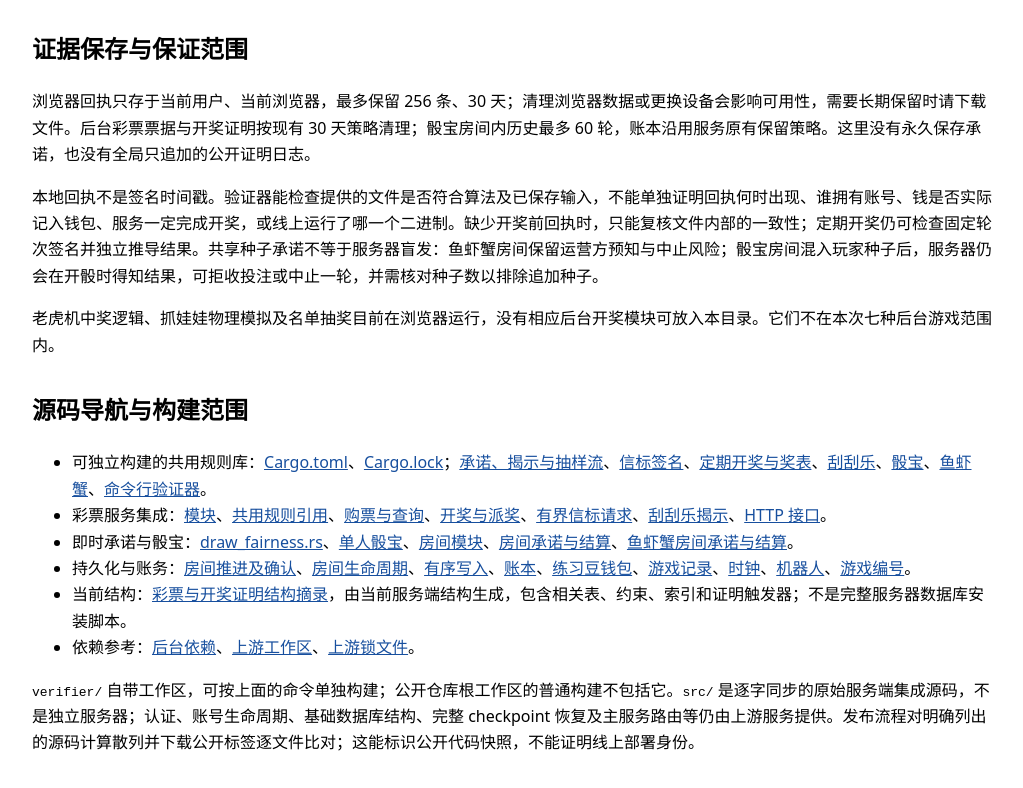
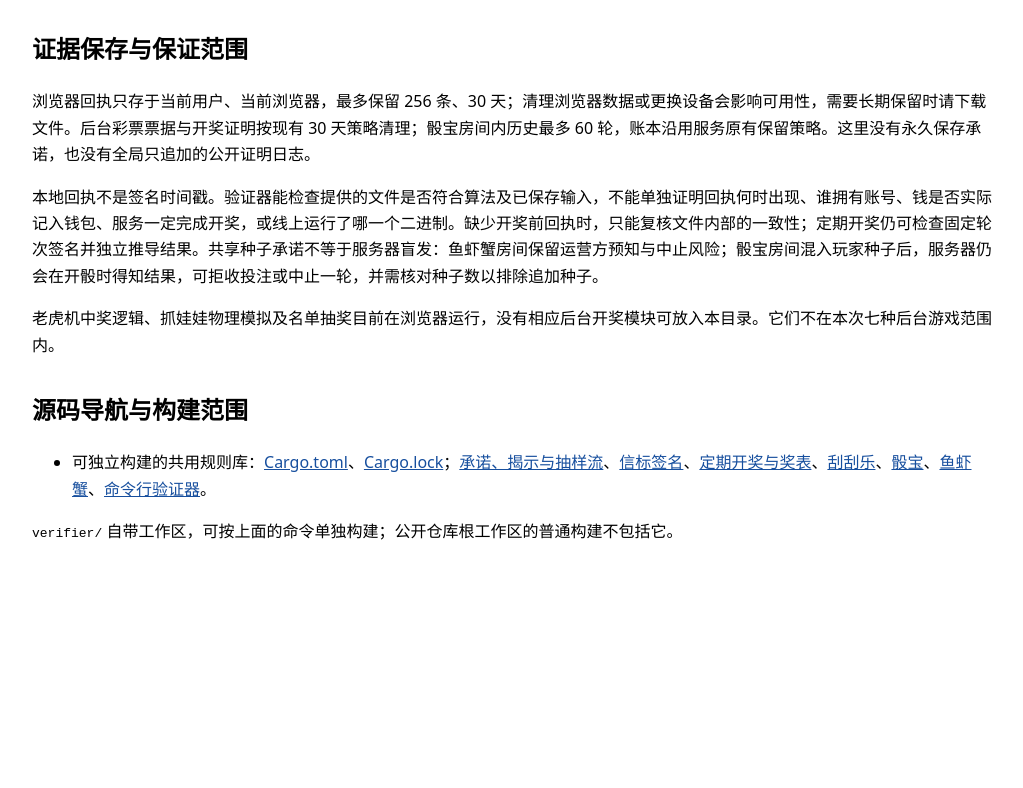
Before and after one commit to CisaSettle/bluffking, a plain HTML site: page draw-games/index.html in a window 1280 px wide. Shown: the part 3491-4279 px from the top of the page, without its empty margins (128-1151 px from the left). After the commit the page ends 4116 px from the top, so only its background shows below. Drawn offline with Linux system fonts and the light colour scheme.

Commit message:
Sync OSS subset from texas-h5 67ef01a26 [skip ci]
Automated one-way extraction (scripts/oss-sync.sh). Subset hash: 5df3425eec5ebc64827322a131bd8f5254b51053c123a9f05a3a4ffc232a1f14. Tag
solver-src-2026-11-22-2 = the AGPL §13 Corresponding Source for the solver deployed at
texas-h5 67ef01a26 (incl. the exact build lock).

```diff
--- a/draw-games/index.html
+++ b/draw-games/index.html
@@ -92,13 +92,8 @@
         <h2>源码导航与构建范围</h2>
         <ul>
           <li>可独立构建的共用规则库：<a href="verifier/Cargo.toml">Cargo.toml</a>、<a href="verifier/Cargo.lock">Cargo.lock</a>；<a href="verifier/src/proof.rs">承诺、揭示与抽样流</a>、<a href="verifier/src/beacon.rs">信标签名</a>、<a href="verifier/src/lottery.rs">定期开奖与奖表</a>、<a href="verifier/src/scratch.rs">刮刮乐</a>、<a href="verifier/src/sicbo.rs">骰宝</a>、<a href="verifier/src/yuxiaxie.rs">鱼虾蟹</a>、<a href="verifier/src/bin/draw-verify.rs">命令行验证器</a>。</li>
-          <li>彩票服务集成：<a href="src/lottery/mod.rs">模块</a>、<a href="src/lottery/rules.rs">共用规则引用</a>、<a href="src/lottery/store.rs">购票与查询</a>、<a href="src/lottery/draw_loop.rs">开奖与派奖</a>、<a href="src/lottery/beacon.rs">有界信标请求</a>、<a href="src/lottery/scratch.rs">刮刮乐揭示</a>、<a href="src/lottery/handlers.rs">HTTP 接口</a>。</li>
-          <li>即时承诺与骰宝：<a href="src/draw_fairness.rs">draw_fairness.rs</a>、<a href="src/sicbo.rs">单人骰宝</a>、<a href="src/sicbo_room/mod.rs">房间模块</a>、<a href="src/sicbo_room/store.rs">房间承诺与结算</a>、<a href="src/yuxiaxie/store.rs">鱼虾蟹房间承诺与结算</a>。</li>
-          <li>持久化与账务：<a href="src/casino_room.rs">房间推进及确认</a>、<a href="src/casino_room_lifecycle.rs">房间生命周期</a>、<a href="src/write_behind.rs">有序写入</a>、<a href="src/bean_ledger.rs">账本</a>、<a href="src/beans.rs">练习豆钱包</a>、<a href="src/game_records.rs">游戏记录</a>、<a href="src/room_clock.rs">时钟</a>、<a href="src/casino_bots.rs">机器人</a>、<a href="src/game_catalog.rs">游戏编号</a>。</li>
-          <li>当前结构：<a href="schema/current.sql">彩票与开奖证明结构摘录</a>，由当前服务端结构生成，包含相关表、约束、索引和证明触发器；不是完整服务器数据库安装脚本。</li>
-          <li>依赖参考：<a href="reference/server-Cargo.toml">后台依赖</a>、<a href="../server-integration/texas-h5-Cargo.toml">上游工作区</a>、<a href="../server-integration/texas-h5-Cargo.lock">上游锁文件</a>。</li>
         </ul>
-        <p><code>verifier/</code> 自带工作区，可按上面的命令单独构建；公开仓库根工作区的普通构建不包括它。<code>src/</code> 是逐字同步的原始服务端集成源码，不是独立服务器；认证、账号生命周期、基础数据库结构、完整 checkpoint 恢复及主服务路由等仍由上游服务提供。发布流程对明确列出的源码计算散列并下载公开标签逐文件比对；这能标识公开代码快照，不能证明线上部署身份。</p>
+        <p><code>verifier/</code> 自带工作区，可按上面的命令单独构建；公开仓库根工作区的普通构建不包括它。</p>
       </article>
       <article id="en" lang="en" hidden>
         <h1>Lottery and Sicbo: public process, independent replay</h1>
@@ -165,13 +160,8 @@
         <h2>Source navigation and build scope</h2>
         <ul>
           <li>Independently buildable shared library: <a href="verifier/Cargo.toml">Cargo.toml</a>, <a href="verifier/Cargo.lock">Cargo.lock</a>; <a href="verifier/src/proof.rs">commitments, reveals and sampling stream</a>, <a href="verifier/src/beacon.rs">beacon signatures</a>, <a href="verifier/src/lottery.rs">lottery rules and prizes</a>, <a href="verifier/src/scratch.rs">scratch cards</a>, <a href="verifier/src/sicbo.rs">Sicbo</a>, <a href="verifier/src/yuxiaxie.rs">Fish Prawn Crab</a>, <a href="verifier/src/bin/draw-verify.rs">CLI verifier</a>.</li>
-          <li>Lottery integration: <a href="src/lottery/mod.rs">module</a>, <a href="src/lottery/rules.rs">shared rule imports</a>, <a href="src/lottery/store.rs">purchases and queries</a>, <a href="src/lottery/draw_loop.rs">draws and settlement</a>, <a href="src/lottery/beacon.rs">bounded beacon requests</a>, <a href="src/lottery/scratch.rs">scratch reveals</a>, <a href="src/lottery/handlers.rs">HTTP handlers</a>.</li>
-          <li>Immediate commitments and Sicbo: <a href="src/draw_fairness.rs">draw_fairness.rs</a>, <a href="src/sicbo.rs">solo Sicbo</a>, <a href="src/sicbo_room/mod.rs">room module</a>, <a href="src/sicbo_room/store.rs">room commitments and settlement</a>, <a href="src/yuxiaxie/store.rs">Fish Prawn Crab room commitments and settlement</a>.</li>
-          <li>Persistence and accounting: <a href="src/casino_room.rs">room progression and acknowledgements</a>, <a href="src/casino_room_lifecycle.rs">room lifecycle</a>, <a href="src/write_behind.rs">ordered persistence</a>, <a href="src/bean_ledger.rs">ledger</a>, <a href="src/beans.rs">shared practice wallet</a>, <a href="src/game_records.rs">game records</a>, <a href="src/room_clock.rs">clock</a>, <a href="src/casino_bots.rs">bots</a>, <a href="src/game_catalog.rs">game identifiers</a>.</li>
-          <li>Current schema: <a href="schema/current.sql">lottery and draw-proof schema excerpt</a>, generated from the current server snapshot with its tables, constraints, indexes and proof triggers; not a complete server database installation script.</li>
-          <li>Dependency references: <a href="reference/server-Cargo.toml">server dependencies</a>, <a href="../server-integration/texas-h5-Cargo.toml">upstream workspace</a>, <a href="../server-integration/texas-h5-Cargo.lock">upstream lockfile</a>.</li>
         </ul>
-        <p><code>verifier/</code> has its own workspace and builds with the command above; a normal build of the public root workspace does not include it. <code>src/</code> is byte-for-byte server integration source, not a standalone server. Authentication, account lifecycle, base database schema, complete checkpoint recovery and main-service routing still come from the upstream service. Publication hashes the explicit source subset and downloads the public tag for per-file comparison. This identifies a public source snapshot, not a live deployment.</p>
+        <p><code>verifier/</code> has its own workspace and builds with the command above; a normal build of the public root workspace does not include it.</p>
       </article>
     </main>
     <script>
```
Also changed, not shown: 3 other files.
